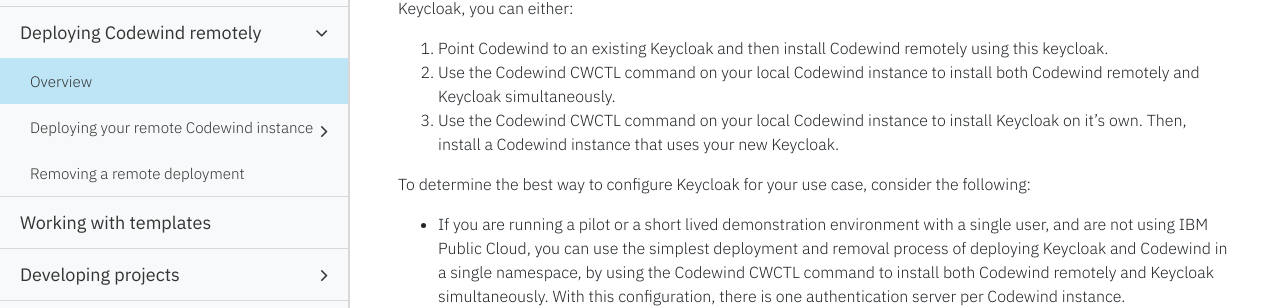
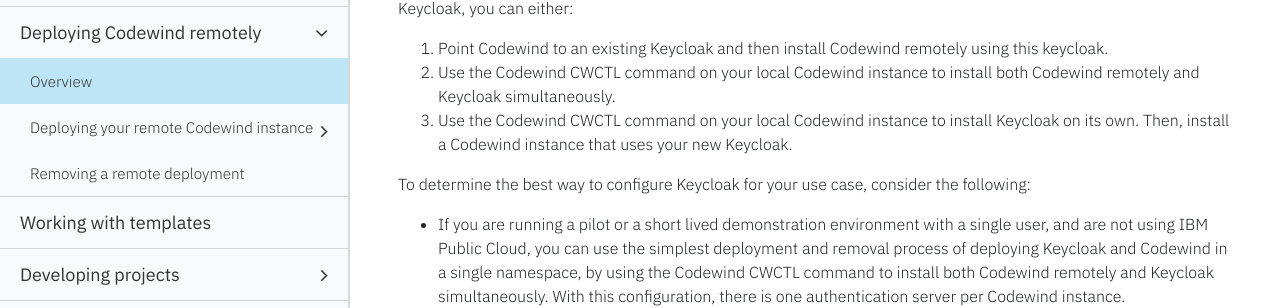
Before and after one commit to eclipse-archived/codewind-docs, a Jekyll site: the page built from docs/_documentations/remote-overview.md, in a window 1280 px wide and 900 px high, scrolled down 1219 px. Shown: the part 150-458 px from the top of the window. Built offline with Jekyll 4.4.1, drawn with Linux system fonts in a browser that asks for light colours; nearby versions of some CDN libraries; comment, search, counter and statistics services are not loaded.

Commit message:
Update remote-overview.md
Further edits

```diff
--- a/docs/_documentations/remote-overview.md
+++ b/docs/_documentations/remote-overview.md
@@ -43,7 +43,7 @@ For more information about installing Eclipse, see [Getting started with Codewin
 A Keycloak must be used as the authentication service when using Codewind remotely. To use Codewind with Keycloak, you can either:
 1. Point Codewind to an existing Keycloak and then install Codewind remotely using this keycloak.
 2. Use the Codewind CWCTL command on your local Codewind instance to install both Codewind remotely and Keycloak simultaneously.
-3. Use the Codewind CWCTL command on your local Codewind instance to install Keycloak on it's own. Then, install a Codewind instance that uses your new Keycloak.
+3. Use the Codewind CWCTL command on your local Codewind instance to install Keycloak on its own. Then, install a Codewind instance that uses your new Keycloak.
 
 To determine the best way to configure Keycloak for your use case, consider the following:
 
```
